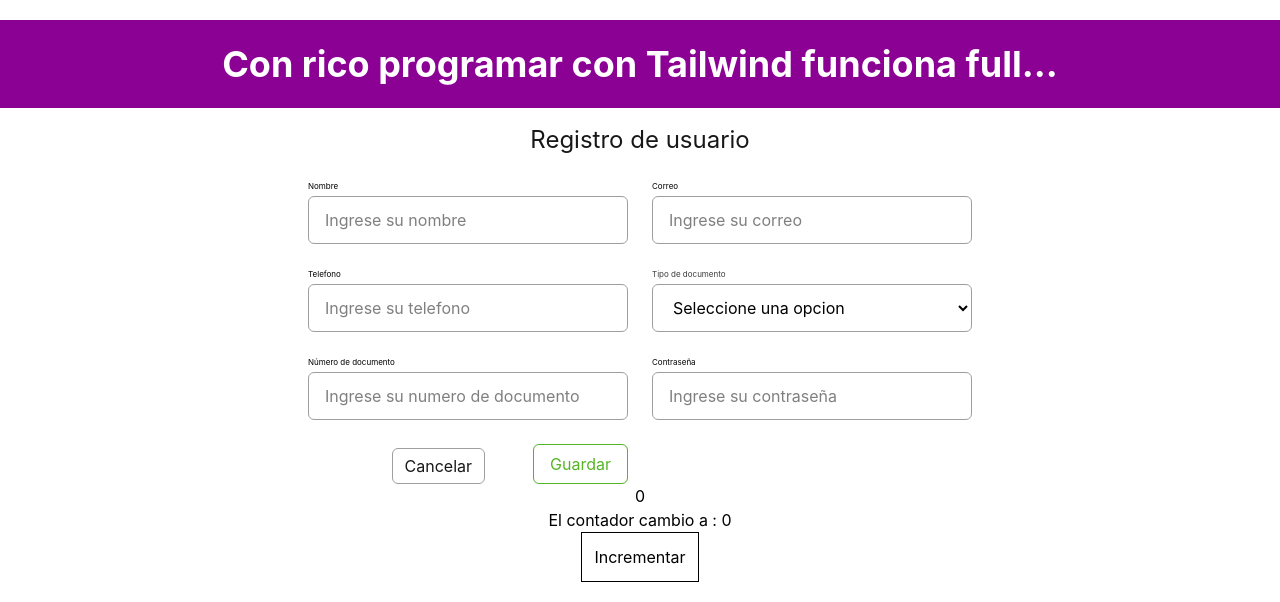
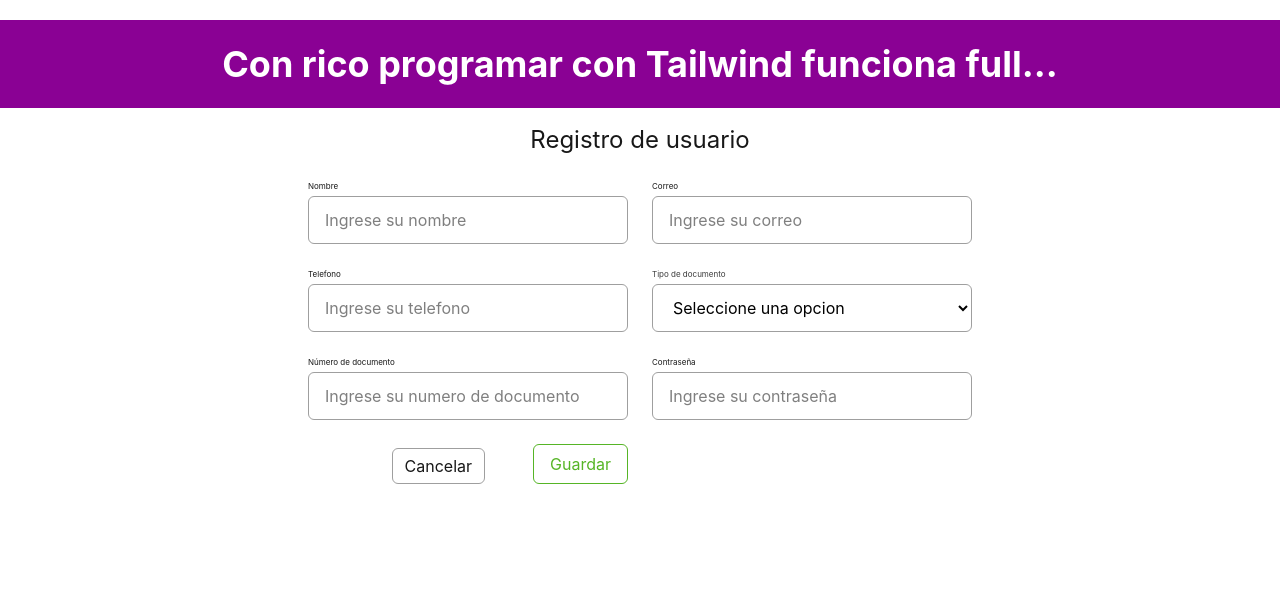
Before and after one commit to LeidyFlor/proyecto-formativo-sigi, a React (Vite) app: page / in a window 1280 px wide. Shown: the top 602 px of the page. Built offline with nearby package versions, Linux system fonts and the light colour scheme.

Commit message:
feat: Se agrega estado error en input y select. Se instaló zod

```diff
--- a/package.json
+++ b/package.json
@@ -14,7 +14,8 @@
     "@tailwindcss/vite": "^4.2.1",
     "react": "^19.2.0",
     "react-dom": "^19.2.0",
-    "tailwindcss": "^4.2.1"
+    "tailwindcss": "^4.2.1",
+    "zod": "^4.3.6"
   },
   "devDependencies": {
     "@eslint/js": "^9.39.1",
--- a/src/App.jsx
+++ /dev/null
@@ -1,9 +0,0 @@
-export default function App(){
-  return(
-    <div className="min-h-screen bg-green-800 flex items-center justify-center">
-      <h1 className="text-white text-4xl font-bold">
-        Con rico programar con Tailwind funciona full...
-      </h1>
-    </div>
-  )
-}
--- a/src/features/users/components/UserRegisterForm.jsx
+++ b/src/features/users/components/UserRegisterForm.jsx
@@ -1,63 +1,141 @@
-import { Input, Button, DeleteCounter, DeleteEffect, DeleteCounter2, Select } from "@/shared"
+import { Input, Button,  Select } from "@/shared"
 import { getDocumentTypes } from "@/features/users/services/selectService";
 import { useEffect, useState } from "react";
+import { userShema } from "../schemas/userSchema";
 
 export default function UserRegisterForm(){
+    //useState para saber cuando cambia de estado algo, su valor por ejemplo
     const [ documentTypes, setDocumentTypes] =useState([]);
+    const [ formData, setFormData] = useState({
+        userName:"",
+        userEmail:"",
+        userPhone:"",
+        userDocumentType:"",
+        userDocumentNumber:"",
+        userPassword:"",
+    });
+    const [errors, setErrors ] = useState({});
 
     useEffect(() => {
         getDocumentTypes().then(setDocumentTypes);
 }, []);
+    // ==================================================
+    //              Handle Genérico
+    // ==================================================
+    /*
+        Función que se ejecuta cada vez que cambia el valor de un input del formulario, para que haga el re-render
+    */
+   const handleChange = (e) => {
+    // Se obtiene el nombre del campo y su valor
+    const {name, value } = e.target; //target es lo que viene cuando se escribe
 
+    setFormData((prev) => ({
+        //Se copian todos los valores anteriores del estado
+        ...prev,
 
-    // Handle eventos. onChange cada vez que se escribe. onBlur toma el valor cuando uno sale del campo
+        //Se actualiza unicamente lo que cambió
+        [name]: value,
+    }));
+   };
+    // ==================================================
+    //              Handle Submit
+    // ==================================================
+    /*
+        Función que se ejecuta cuando se envía el formulario
+    */
 
-    const handleNameChange = (e) =>{
-        console.log("Nombre: ", e.target.value);
+    const handleSubmit = (e) => {
+
+        e.preventDefault();
+
+        //Se valida el objeto formData usando el esquema definido con Zod
+        // safeParse devuelve un objeto indicando si la validacion fue exitosa o no
+        const result = userShema.safeParse(formData);
+
+        //Si la validacion falla
+        if (!result.success){
+            const fieldErrors ={};
+
+            //Zod devuelve los errores en un arreglo llamado issues
+            //se recorren para asociar cada error a su campo correspondiente
+            result.error.issues.forEach((issue) =>{
+                const field = issue.path[0]
+
+                //Se guarda el mensaje de error en el objeto fieldErrors
+                fieldErrors[field] = issue.message;
+            });
+            //Se actualiza el estado de errores para mostrarlos en el formulario
+            setErrors(fieldErrors);
+            //Se detiene la ejecucion porque el formulario tiene errores
+            return;
+        }
+        //Si la validacion es exitosa se limpian los errores anteriores
+        setErrors({});
+        //result.data contiene los datos ya validados por Zod
+        console.log("Usuario valido:", result.data);
     }
-
 
     return(
         <div>
             <h1 className="text-text-primary text-2xl mb-6">
                 Registro de usuario
             </h1>
-            <form className="grid grid-cols-1 items-center gap-6 ">
+            <form className="grid grid-cols-1 items-center gap-6 "
+            onSubmit={handleSubmit}
+            >
                 {/* Inputs */}
                 <div className="grid grid-cols-2 gap-6 my-0 mx-auto">
                     <Input
                         label="Nombre"
                         name="userName"
                         placeholder="Ingrese su nombre"
-                        onChange={handleNameChange}
+                        value={formData.userName}
+                        onChange={handleChange}
+                        error={errors.userName}
                     />
                     <Input
                         label="Correo"
                         name="userEmail"
+                        type="email"
                         placeholder="Ingrese su correo"
-                        type="email"
+                        value={formData.userEmail}
+                        onChange={handleChange}
+                        error={errors.userEmail}
                     />
                     <Input
                         label="Telefono"
                         name="userPhone"
+                        type="tel"
                         placeholder="Ingrese su telefono"
-                        type="tel"
+                        value={formData.userPhone}
+                        onChange={handleChange}
+                        error={errors.userPhone}
+
                     />
                     <Select
                         label="Tipo de documento"
-                        name="documentType"
+                        name="userDocumentType"
                         options={documentTypes}
+                        value={formData.userDocumentType}
+                        onChange={handleChange}
+                        error={errors.userDocumentType}
                     />
                     <Input
                         label="Número de documento"
                         name="userDocumenNumber"
                         placeholder="Ingrese su numero de documento"
+                        value={formData.userDocumentNumber}
+                        onChange={handleChange}
+                        error={errors.userDocumentNumber}
                     />
                     <Input
                         label="Contraseña"
                         name="userPassword"
+                        type="password"
                         placeholder="Ingrese su contraseña"
-                        type="password"
+                        value={formData.userPassword}
+                        onChange={handleChange}
+                        error={errors.userPassword}
                     />
 
 
@@ -84,11 +162,6 @@
 
 
             </form>
-                        {/* <DeleteCounter /> */}
-                        {/* uso del useeffect */}
-                        {/* <DeleteEffect /> */}
-
-                        <DeleteCounter2 />
 
         </div>
     )
--- /dev/null
+++ b/src/features/users/schemas/userSchema.js
@@ -0,0 +1,34 @@
+import { z } from "zod";
+
+export const userShema = z.object({
+    userName: z
+        .string()
+        .min(3, "El nombre debe de tener mínimo 3 caracteres")
+        .max(60, "El nombre es demasiado largo"),
+
+    userEmail: z
+        .string()
+        .regex(/^[^\s@]+@[^\s@]+\.[^\s@]+$/,"Debe ingresar un email válido"),
+
+    userPhone: z
+        .string()
+        .regex(/^[0-9]{10}$/, "El telefono debe tener 10 dígitos"),
+
+    userDocumentType: z
+        .string()
+        .min(1, "Debe seleccionar un tipo de documento"),
+
+    userDocumentNumber: z
+        .string()
+        .min(5, "Número de docuemnto inválido")
+        .max(20, "Número de documento demasiado largo"),
+
+    userPassword: z
+        .string()
+        .min(8, "Contraseña debe de tener mínimo 8 caracteres")
+        .regex(/[A-Z]/, "Debe contener al menos una mayúscula")
+        .regex(/[a-z]/, "Debe contener al menos una minúscula")
+        .regex(/[0-9]/, "Debe contener al menos un número")
+        .regex(/[^A-Za-z0-9]/, "Debe contener al menos un caractér especial"),
+
+})
--- a/src/index.css
+++ /dev/null
@@ -1 +0,0 @@
-@import "tailwindcss"
--- a/src/shared/components/Input.jsx
+++ b/src/shared/components/Input.jsx
@@ -3,6 +3,7 @@
 export default function Input({
     label,
     type = "Text",
+    error,
     ...propos
     // porps son las propiedades de un componenete. Y label para que por defecto el campo sea tipo texto
 }) {
@@ -14,18 +15,17 @@
 
             {label &&(
                 <label
-                    className="
-                    block
+                    className={
+                    `block
                     text-[8px]
                     mb-1
                     place-self-start
-                ">
+                    ${error ? "text-red-800" : "text-text-primary" }
+                `}
+                >
                     {label}
-
                 </label>
             )}
-
-
 
             {/* contenedor del input */}
             {/* este classname permite escribir en todos los campo */}
@@ -56,7 +56,7 @@
                     <input
                     // toma el input de cuando se crea el input
                     type={type}
-                    className="
+                    className={`
                         relative
                         w-full
                         h-12
@@ -66,20 +66,22 @@
                         px-4
                         text-base
 
+                        hover:border-2
+                        hover:border-focus-border
+
                         focus:outline-none
-                        focus:ring-2
+                        focus:ring-1
                         focus:ring-focus-ring
-                        focus: corder-focus-border
-                    "
-                        {...propos}
+
+                        ${error ? "border-red-800" : "border border-border" }
+                        `}
+                    {...propos}
                     >
                     </input>
 
             </div>
             {/* Feedback message */}
-            <div>
-
-            </div>
+            {error && <p className="text-caption text-red-800 place-self-start">{error}</p>}
         </div>
     )
 };
--- a/src/shared/components/Select.jsx
+++ b/src/shared/components/Select.jsx
@@ -1,6 +1,9 @@
 export default function Select({
     label,
     name,
+    error,
+    value,
+    onChange,
     options = [],
 }){
 
@@ -9,21 +12,36 @@
         <div className="w-[320px]">
             {/* si label trae algo hace lo que esta adentro */}
             {label &&(
-                <label className="block text-caption mb-1 text-text-secondary place-self-start">
+                <label className={
+                    `block
+                    text-caption
+                    mb-1
+                    text-text-secondary
+                    place-self-start
+                    ${error ? "text-red-800" : "text-text-primary"}
+                    `}
+                >
                     {label}
                 </label>
             )}
 
             <select
                 name={name}
-                className="
+                value={value}
+                onChange={onChange}
+                className={`
                     w-full
                     h-12
                     rounded-md
                     border
                     border-border
                     px-4
-                    "
+
+                    hover:border-2
+                    hover:border-focus-border
+                    ${error ? "border-red-800" : "border border-border" }
+                `}
+
             >
                 <option value="">Seleccione una opcion</option>
                 {/* Se mapean el arreglo de las opciones que llegan */}
@@ -34,6 +52,8 @@
                     </option>
                 ))}
             </select>
+            {/* Feedback message */}
+            {error && <p className="text-caption text-red-800 place-self-start">{error}</p>}
         </div>
     )
 }
--- a/src/styles/global.css
+++ b/src/styles/global.css
@@ -32,7 +32,7 @@
      /* ==FOCUS=== */
 
     --color-focus-ring: var(--semantic-focus-ring);
-    --color-focus-bordes: var( --semantic-focus-border);
+    --color-focus-border: var( --semantic-focus-border);
 
     /* == STAGE === */
 
```
Also changed, not shown: 1 other file (tests, documents, lock files or other folders).
